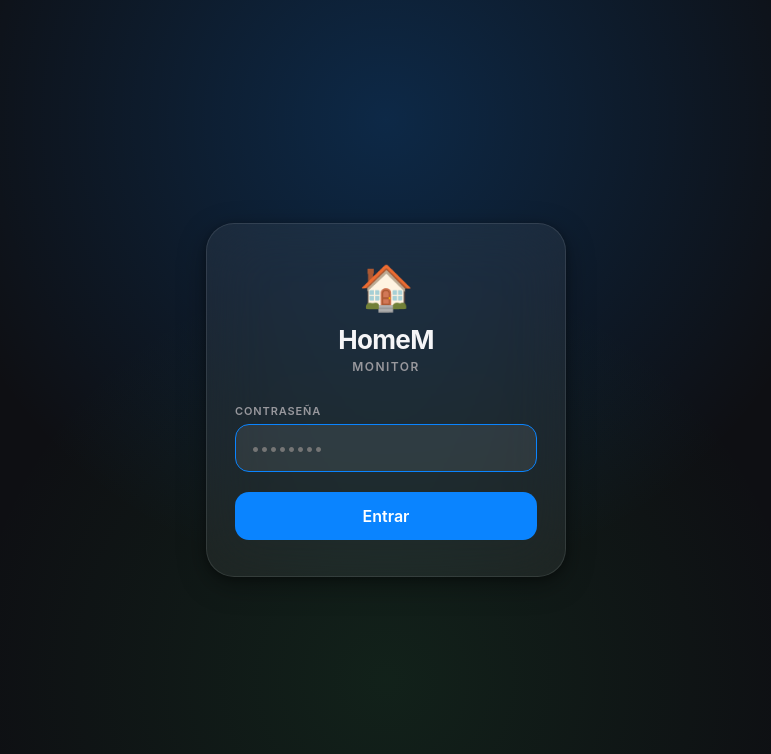
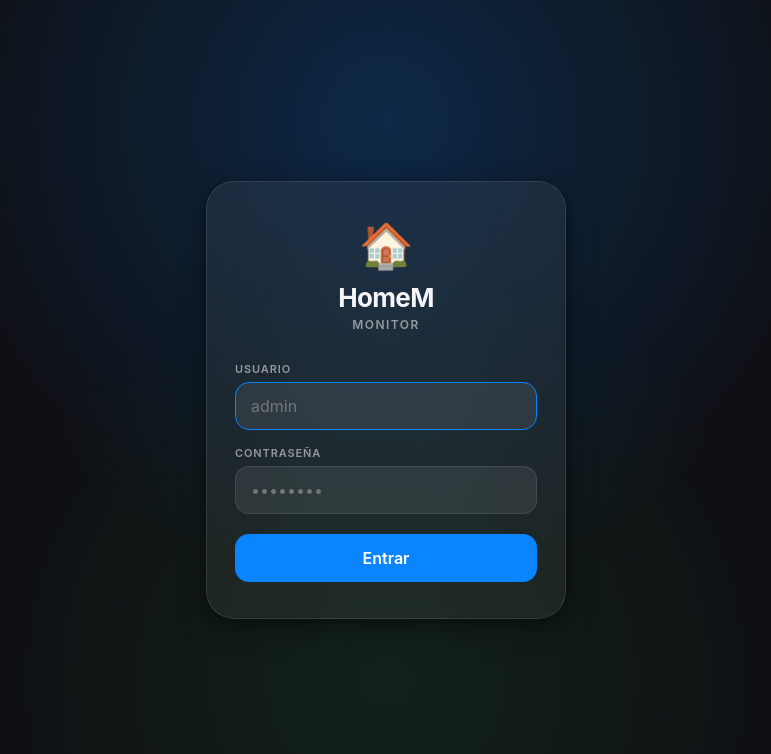
Before and after one commit to pablomorenose/App_home_monitor, a Flask app: page /login in a window 1280 px wide. Shown: the top 754 px of the page, without its empty margins (254-1025 px from the left). Run offline with Flask 3, Linux system fonts and the light colour scheme; parts of the project's set-up code (start-up, migrations or seed data) failed here and were passed over; some libraries are stand-ins or nearby versions.

Commit message:
feat: add admin username to login form

```diff
--- a/app.py
+++ b/app.py
@@ -24,7 +24,7 @@ import time as _time
 from flask import Flask, jsonify, render_template, request, session, redirect, url_for
 
 from config import (
-    SECRET_KEY, ACCESS_PASSWORD, VAPID_PUBLIC_KEY, APP_ENV, PUSH_ENABLED,
+    SECRET_KEY, ACCESS_PASSWORD, ADMIN_USERNAME, VAPID_PUBLIC_KEY, APP_ENV, PUSH_ENABLED,
     DOCKER_METRICS_ENABLED, STATUS_PAGE_ENABLED, APP_VERSION, validate_config,
 )
 from csrf import get_csrf_token, csrf_protect
@@ -133,12 +133,12 @@ def login():
     if request.method == "POST":
         if not _check_login_rate(request.remote_addr):
             return render_template("login.html", error="Demasiados intentos. Espera 5 minutos."), 429
-        if request.form.get("password") == ACCESS_PASSWORD:
+        if request.form.get("username") == ADMIN_USERNAME and request.form.get("password") == ACCESS_PASSWORD:
             session.clear()
             session["authenticated"] = True
             get_csrf_token()  # regenerate CSRF token on login
             return redirect(url_for("index"))
-        error = "Contraseña incorrecta"
+        error = "Usuario o contraseña incorrectos"
     return render_template("login.html", error=error)
 
 
--- a/config.py
+++ b/config.py
@@ -35,6 +35,7 @@ logger = logging.getLogger("config")
 # ────────────────────────────────────────────────────────────────────
 SECRET_KEY = os.getenv("SECRET_KEY", "")
 ACCESS_PASSWORD = os.getenv("ACCESS_PASSWORD", "")
+ADMIN_USERNAME = os.getenv("ADMIN_USERNAME", "admin")
 
 # Si es true, permite arrancar sin ACCESS_PASSWORD (solo desarrollo)
 ALLOW_INSECURE_NO_AUTH = os.getenv("ALLOW_INSECURE_NO_AUTH", "false").lower() == "true"
--- a/docker-compose.yml
+++ b/docker-compose.yml
@@ -20,6 +20,7 @@ services:
       - APP_ENV=${APP_ENV:-production}
       - SECRET_KEY=${SECRET_KEY}
       - ACCESS_PASSWORD=${ACCESS_PASSWORD}
+      - ADMIN_USERNAME=${ADMIN_USERNAME:-admin}
       - CHECK_INTERVAL_SECONDS=${CHECK_INTERVAL_SECONDS:-15}
       - DB_HOST=${DB_HOST}
       - DB_NAME=${DB_NAME:-postgres}
--- a/templates/login.html
+++ b/templates/login.html
@@ -83,8 +83,12 @@
   {% endif %}
   <form method="post">
     <div class="form-group">
+      <label>Usuario</label>
+      <input type="text" name="username" autofocus placeholder="admin" autocomplete="username">
+    </div>
+    <div class="form-group">
       <label>Contraseña</label>
-      <input type="password" name="password" autofocus placeholder="••••••••">
+      <input type="password" name="password" placeholder="••••••••" autocomplete="current-password">
     </div>
     <button type="submit" class="btn">Entrar</button>
   </form>
```
Also changed, not shown: 1 other file.
